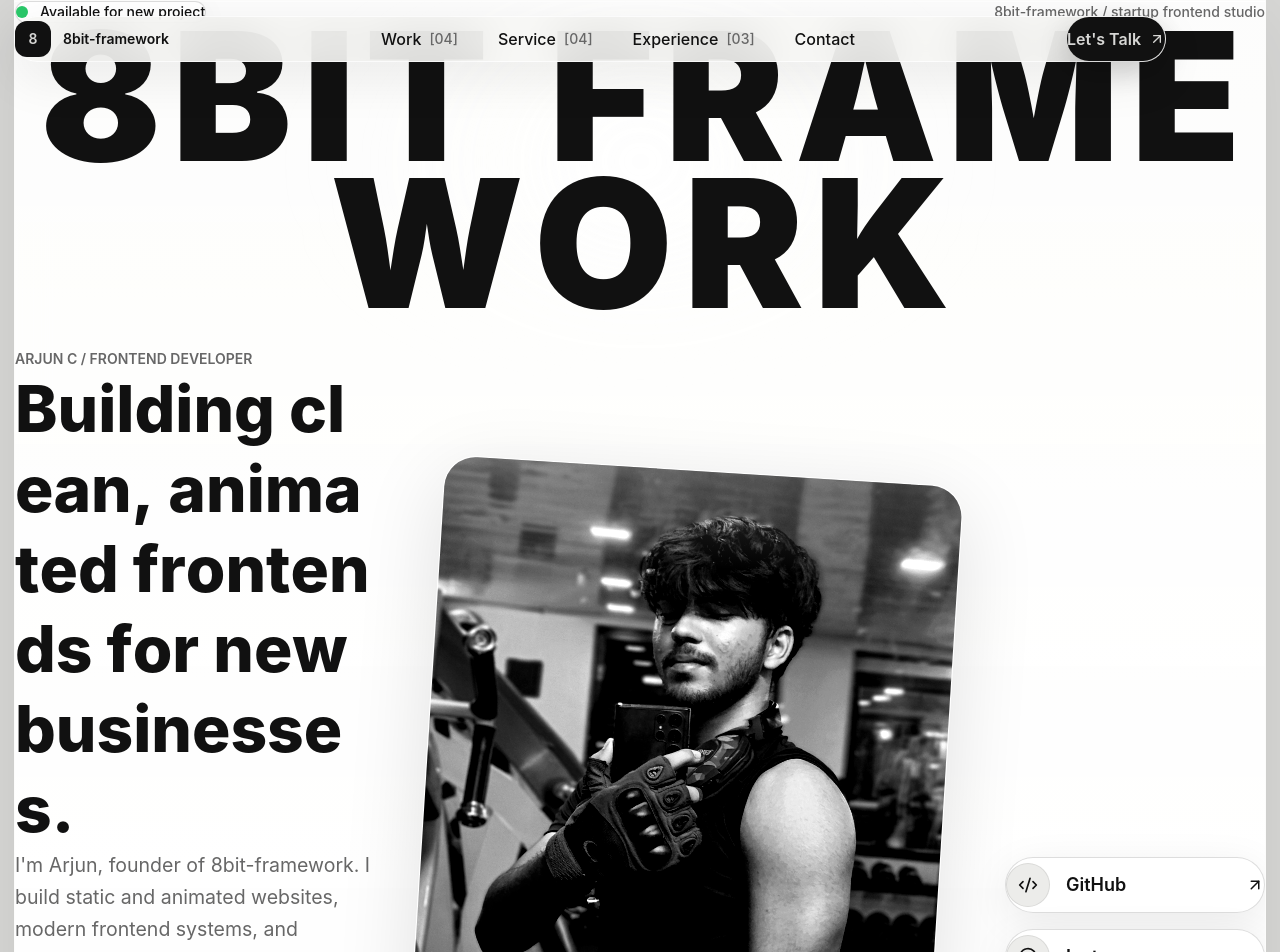
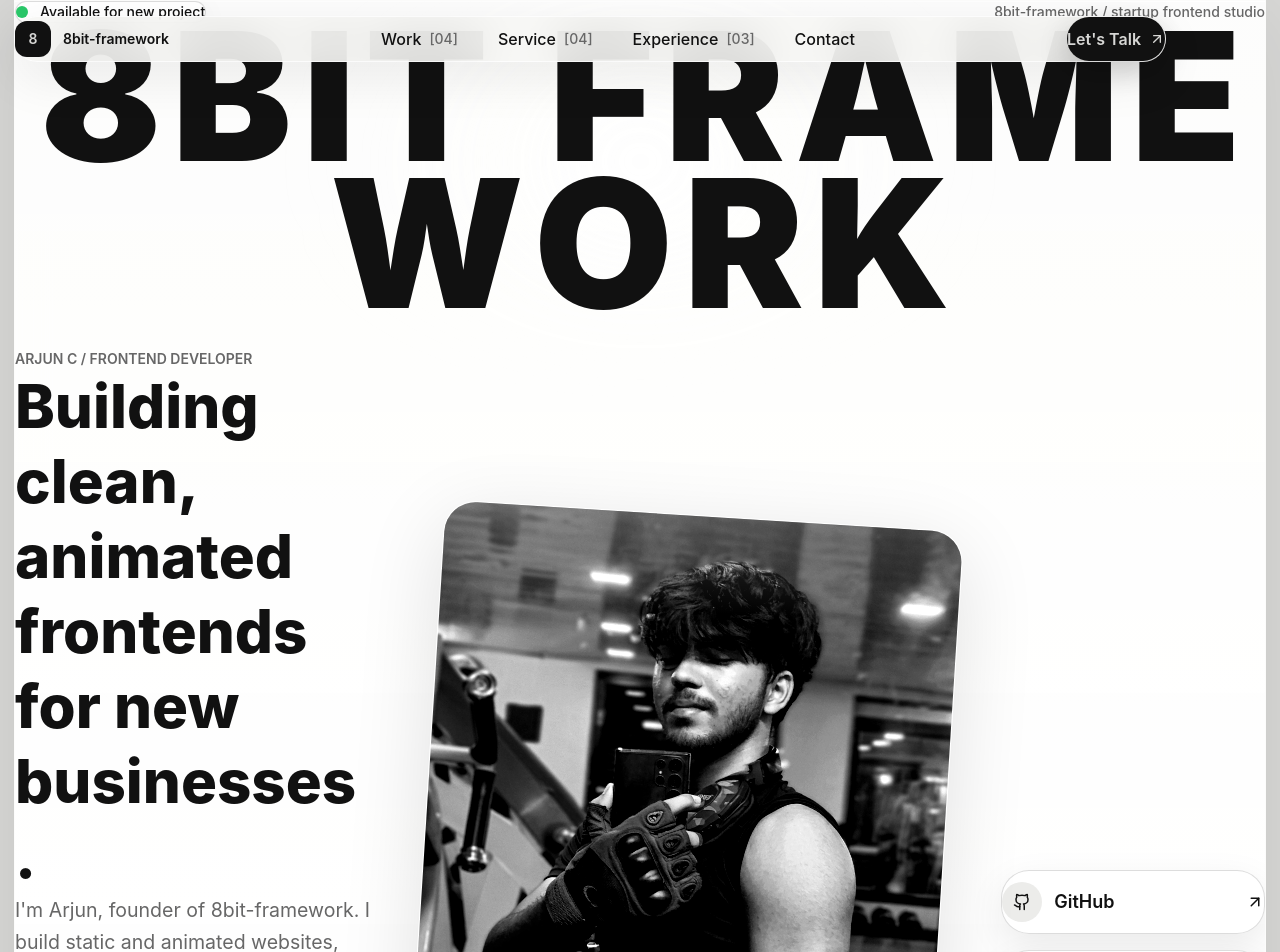
Before and after one commit to silversoul2k5/8bit-framework, a Next.js app: page / in a window 1280 px wide. Shown: the top 952 px of the page. Built offline with nearby package versions, Linux system fonts and the light colour scheme.

Commit message:
bio change

```diff
--- a/src/components/sections/Hero.tsx
+++ b/src/components/sections/Hero.tsx
@@ -4,26 +4,16 @@
 import { motion, useScroll, useTime, useTransform } from "framer-motion";
 import InteractiveWordmark from "../InteractiveWordmark";
 import HeroPortrait from "../HeroPortrait";
-import { ArrowUpRight, Code2, ContactRound, ExternalLink, MessageCircle } from "lucide-react";
+import { ArrowUpRight, Cpu, Github, Instagram, Linkedin } from "lucide-react";
 
 const socialLinks = [
-  { label: "GitHub", href: "https://github.com/silversoul2k5", icon: Code2 },
-  { label: "Instagram", href: "https://www.instagram.com/silversoul2k5/", icon: MessageCircle },
-  { label: "LinkedIn", href: "https://www.linkedin.com/in/arjun-c-518455335/", icon: ContactRound },
-  { label: "XDA Forums", href: "#contact", icon: ExternalLink },
+  { label: "GitHub", href: "https://github.com/silversoul2k5", icon: Github },
+  { label: "Instagram", href: "https://www.instagram.com/silversoul2k5/", icon: Instagram },
+  { label: "LinkedIn", href: "https://www.linkedin.com/in/arjun-c-518455335/", icon: Linkedin },
+  { label: "XDA Forums", href: "#contact", icon: Cpu },
 ];
 
-const heroHeading = "Building clean, animated frontends for new businesses.";
 
-const letterHoverAnimation = (index: number) => ({
-  rotateX: [0, -180, 0],
-  opacity: [1, 0.3, 1],
-  transition: {
-    duration: 0.7,
-    delay: index * 0.02,
-    ease: [0.22, 1, 0.36, 1],
-  },
-});
 
 const Hero = () => {
   const panelRef = useRef<HTMLElement | null>(null);
@@ -88,20 +78,9 @@
                 <p className="text-sm font-semibold uppercase tracking-[0.14em] text-[var(--muted)]">
                   Arjun C / frontend developer
                 </p>
-                <motion.h1
-                  className="mt-4 text-4xl font-extrabold leading-tight md:text-[3.25rem] lg:text-[4rem]"
-                  style={{ perspective: 800 }}
-                >
-                  {heroHeading.split("").map((letter, index) => (
-                    <motion.span
-                      key={`${letter}-${index}`}
-                      className="inline-block"
-                      whileHover={letterHoverAnimation(index)}
-                    >
-                      {letter === " " ? "\u00A0" : letter}
-                    </motion.span>
-                  ))}
-                </motion.h1>
+                <h1 className="mt-4 text-4xl font-extrabold leading-tight tracking-[-0.03em] md:text-[3.5rem] lg:text-[3.75rem]">
+                  Building clean, animated frontends for new businesses.
+                </h1>
                 <p className="mt-5 text-lg leading-8 text-[var(--muted)] md:text-[1.22rem]">
                   I&apos;m Arjun, founder of 8bit-framework. I build static and animated websites, modern frontend systems, and interactive user experiences.
                 </p>
@@ -149,11 +128,11 @@
                       href={social.href}
                       target={social.href.startsWith("http") ? "_blank" : undefined}
                       rel={social.href.startsWith("http") ? "noopener noreferrer" : undefined}
-                      className="inline-flex min-h-14 items-center justify-between gap-4 rounded-full border border-[var(--line)] bg-white/92 px-6 py-4 text-lg font-semibold text-[var(--ink)] shadow-[0_10px_40px_rgba(0,0,0,0.08)] transition duration-300 hover:-translate-y-1 hover:border-[var(--line-strong)] hover:shadow-[0_18px_50px_rgba(0,0,0,0.12)] lg:min-w-[260px]"
+                      className="inline-flex min-h-16 w-full items-center justify-between gap-4 rounded-[28px] border border-[var(--line)] bg-white/96 px-6 text-lg font-semibold text-[var(--ink)] shadow-[0_12px_36px_rgba(0,0,0,0.08)] transition hover:-translate-y-1 hover:border-[var(--line-strong)] lg:min-w-[240px]"
                     >
-                      <span className="inline-flex items-center gap-4">
-                        <span className="grid h-11 w-11 place-items-center rounded-full bg-[var(--paper-soft)] text-[var(--ink)] shadow-[inset_0_0_0_1px_rgba(17,17,17,0.08)]">
-                          <Icon size={20} aria-hidden="true" />
+                      <span className="inline-flex items-center gap-3">
+                        <span className="flex h-10 w-10 items-center justify-center rounded-full bg-[var(--paper-soft)] text-[var(--ink)]">
+                          <Icon size={18} aria-hidden="true" />
                         </span>
                         <span>{social.label}</span>
                       </span>
```
